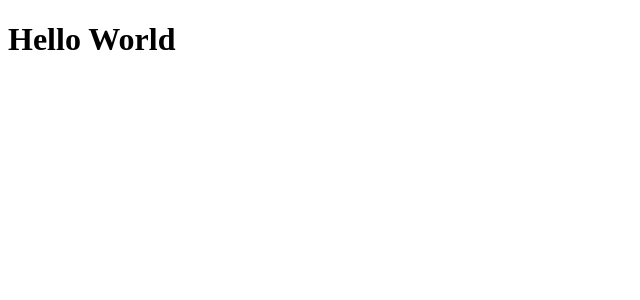
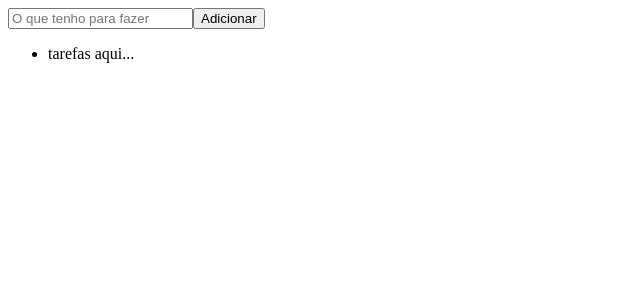
Before and after one commit to 011Jorge/to-do-list, a React (Vite) app: page / in a window 1280 px wide. Shown: the top 300 px of the page, without its empty margins (0-640 px from the left). Built offline with nearby package versions, Linux system fonts and the light colour scheme.

Commit message:
:white_check_mark: test: getting data from components

```diff
--- a/index.html
+++ b/index.html
@@ -1,10 +1,10 @@
 <!DOCTYPE html>
-<html lang="en">
+<html lang="pt-br">
   <head>
     <meta charset="UTF-8" />
     <link rel="icon" type="image/svg+xml" href="/vite.svg" />
     <meta name="viewport" content="width=device-width, initial-scale=1.0" />
-    <title>Vite + React</title>
+    <title>To do list</title>
   </head>
   <body>
     <div id="root"></div>
--- a/src/App.jsx
+++ b/src/App.jsx
@@ -1,7 +1,23 @@
 import React from "react";
 
 function App() {
-  return <h1>Hello World</h1>;
+  function writingTask(e) {
+    console.log(e.target.value);
+  }
+
+  function addTask() {
+    console.log("working button");
+  }
+
+  return (
+    <div>
+      <input onChange={writingTask} placeholder="O que tenho para fazer" />
+      <button onClick={addTask}>Adicionar</button>
+      <ul>
+        <li>tarefas aqui...</li>
+      </ul>
+    </div>
+  );
 }
 
 export default App;
```
